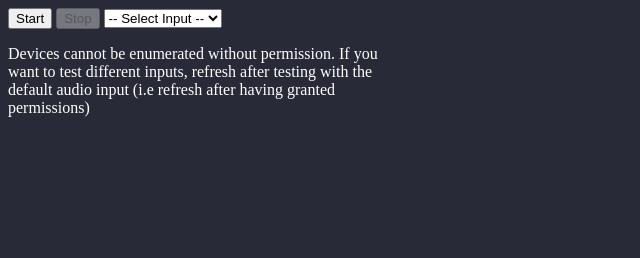
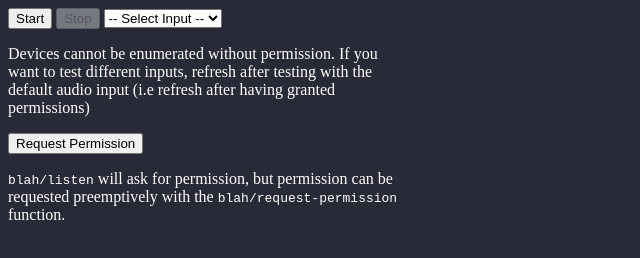
Before and after one commit to brianium/blah, a plain HTML site: page index.html in a window 1280 px wide. Shown: the whole page, without its empty margins (0-640 px from the left). Drawn offline with Linux system fonts and the light colour scheme; a script that the page names is missing.

Commit message:
feat: add request-permission function

```diff
--- a/index.html
+++ b/index.html
@@ -24,6 +24,11 @@
       test different inputs, refresh after testing with the default audio input
       (i.e refresh after having granted permissions)
     </p>
+    <button id="ask">Request Permission</button>
+    <p>
+      <code>blah/listen</code> will ask for permission, but permission can be requested
+      preemptively with the <code>blah/request-permission</code> function.
+    </p>
     <script src="out/main.js" type="text/javascript"></script>
   </body>
 </html>
```
Also changed, not shown: 3 other files.
